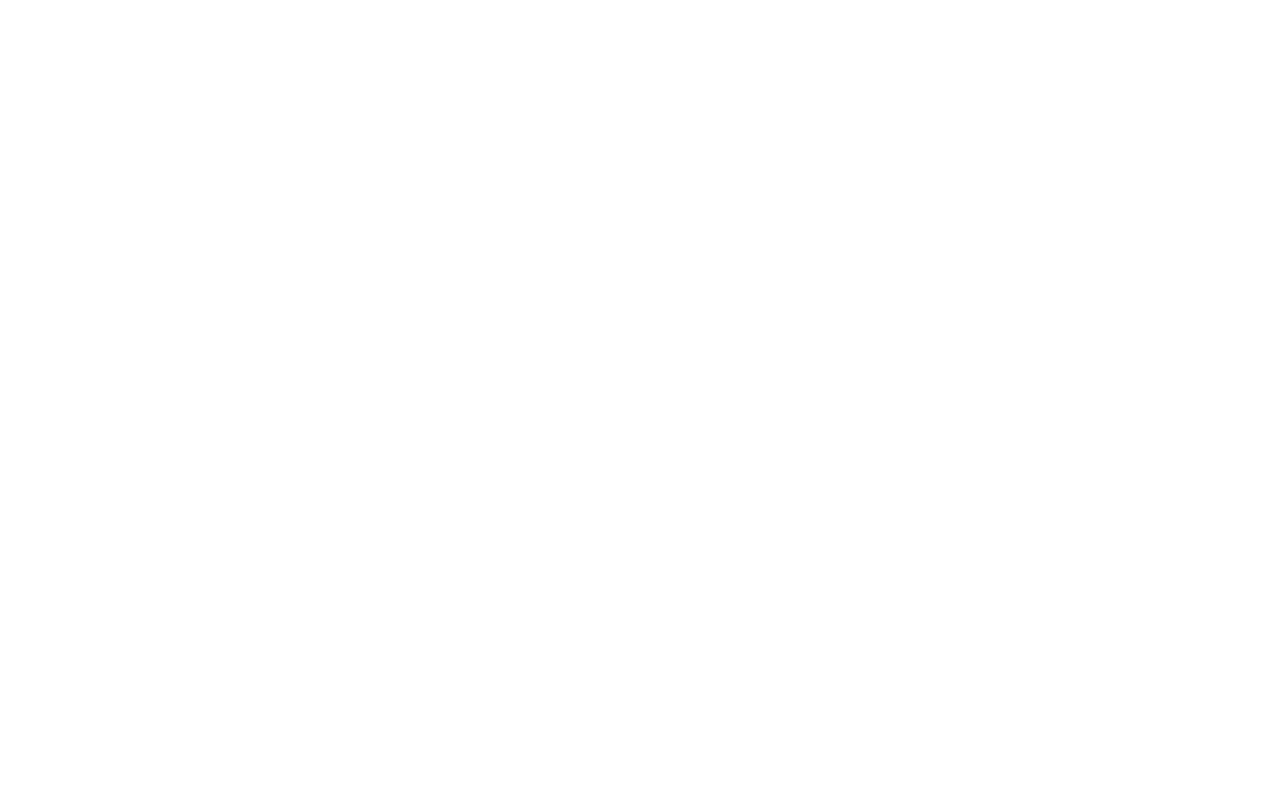
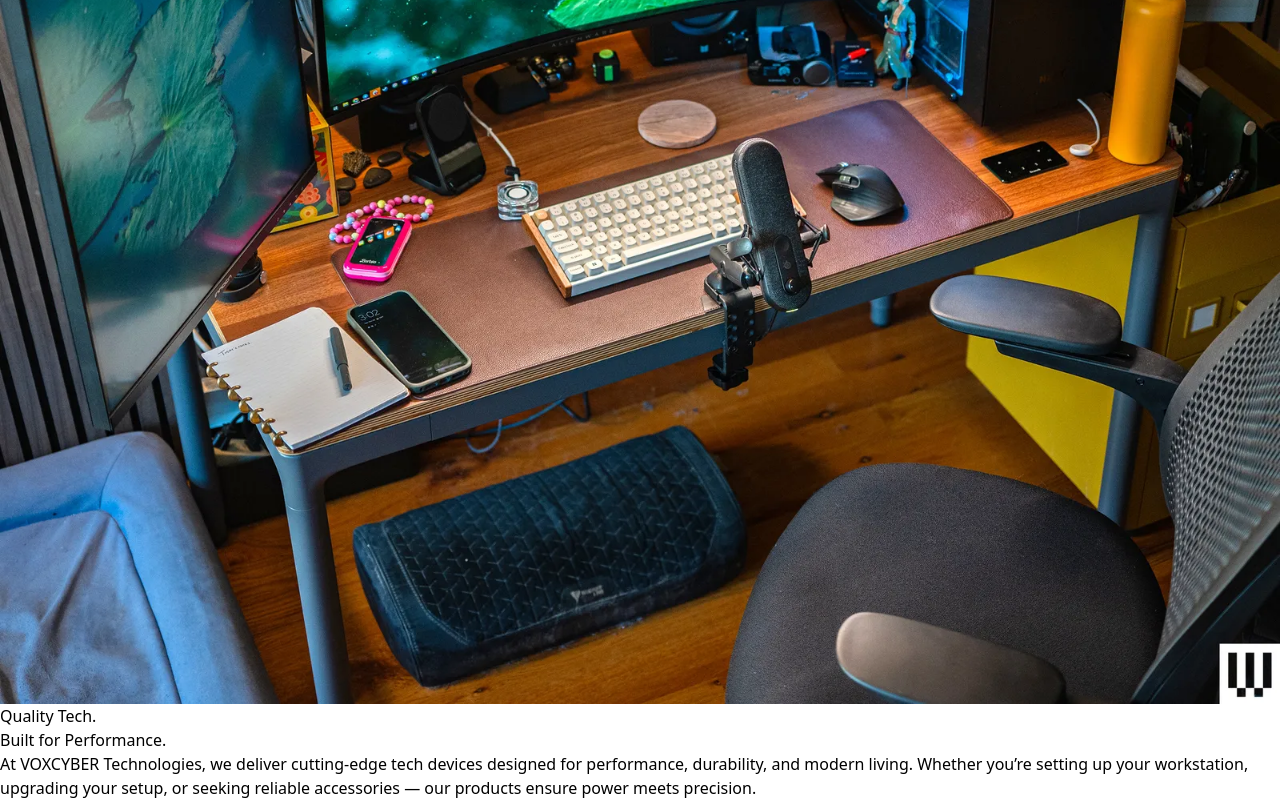
Before and after one commit to Jackie-Nyakio/Voxcyber-Technologies, a React (Vite) app: page / in a window 1280 px wide. Shown: the part 5877-6677 px from the top of the page. Before the commit the page ends 5591 px from the top, so only its background shows below. Built offline with nearby package versions, Linux system fonts and the light colour scheme.

Commit message:
Added the InfoSection and adjusted its layout

```diff
--- a/src/App.jsx
+++ b/src/App.jsx
@@ -2,6 +2,7 @@
 import Hero from "./sections/Hero";
 import About from "./sections/About"; // import the About section
 import NewInStore from "./sections/NewInStore"; //import NewInStore section
+import InfoSection from "./sections/InfoSection"; //import InfoSection
 
 function App() {
   return (
@@ -10,6 +11,7 @@
       <Hero />
       <About /> {/* added here */}
       <NewInStore />
+      <InfoSection />
     </div>
   );
 }
--- a/src/sections/Hero.jsx
+++ b/src/sections/Hero.jsx
@@ -1,5 +1,4 @@
 import heroImage from "../assets/images/heroImage.png";
-
 export default function Hero() {
   return (
     <section
--- /dev/null
+++ b/src/sections/InfoSection.jsx
@@ -0,0 +1,36 @@
+import infoImage from "../assets/images/infoImage.webp";
+
+export default function InfoSection() {
+  return (
+    <section className="bg-white py-12 md:py-16 mt-[-100px] mb-0">
+      <div className="max-w-7xl mx-auto px-4 md:px-6 flex flex-col lg:flex-row items-center gap-10">
+
+        {/* LEFT — IMAGE */}
+        <div className="flex-1 w-full">
+          <img
+            src={infoImage}
+            alt="VOXCYBER workspace and devices"
+            className="rounded-xl shadow-lg w-full object-cover max-h-[380px] md:max-h-none"
+          />
+        </div>
+
+        {/* RIGHT — TEXT */}
+        <div className="flex-1 text-center lg:text-left">
+          <h2 className="text-3xl md:text-4xl font-bold text-blue-700 mb-4 leading-tight">
+            Quality Tech. <br className="hidden md:block" /> Built for Performance.
+          </h2>
+
+          <p className="text-gray-600 mb-6 md:mb-8 leading-relaxed text-sm md:text-base">
+            At <span className="font-semibold text-primary">VOXCYBER Technologies</span>,
+            we deliver cutting-edge tech devices designed for performance, durability,
+            and modern living. Whether you’re setting up your workstation, upgrading
+            your setup, or seeking reliable accessories — our products ensure power
+            meets precision.
+          </p>
+
+          </div>
+
+      </div>
+    </section>
+  );
+}
--- a/src/sections/NewInStore.jsx
+++ b/src/sections/NewInStore.jsx
@@ -5,7 +5,7 @@
 
 export default function NewInStore() {
   return (
-    <section className="bg-white py-10 md:py-12 mt-[-110px]">
+    <section className="bg-white py-10 md:py-12 mt-[-105px]">
       <div className="max-w-7xl mx-auto px-4 md:px-6">
 
         {/* White Background Card */}
```
Also changed, not shown: src/assets/images/infoImage.webp (added).
